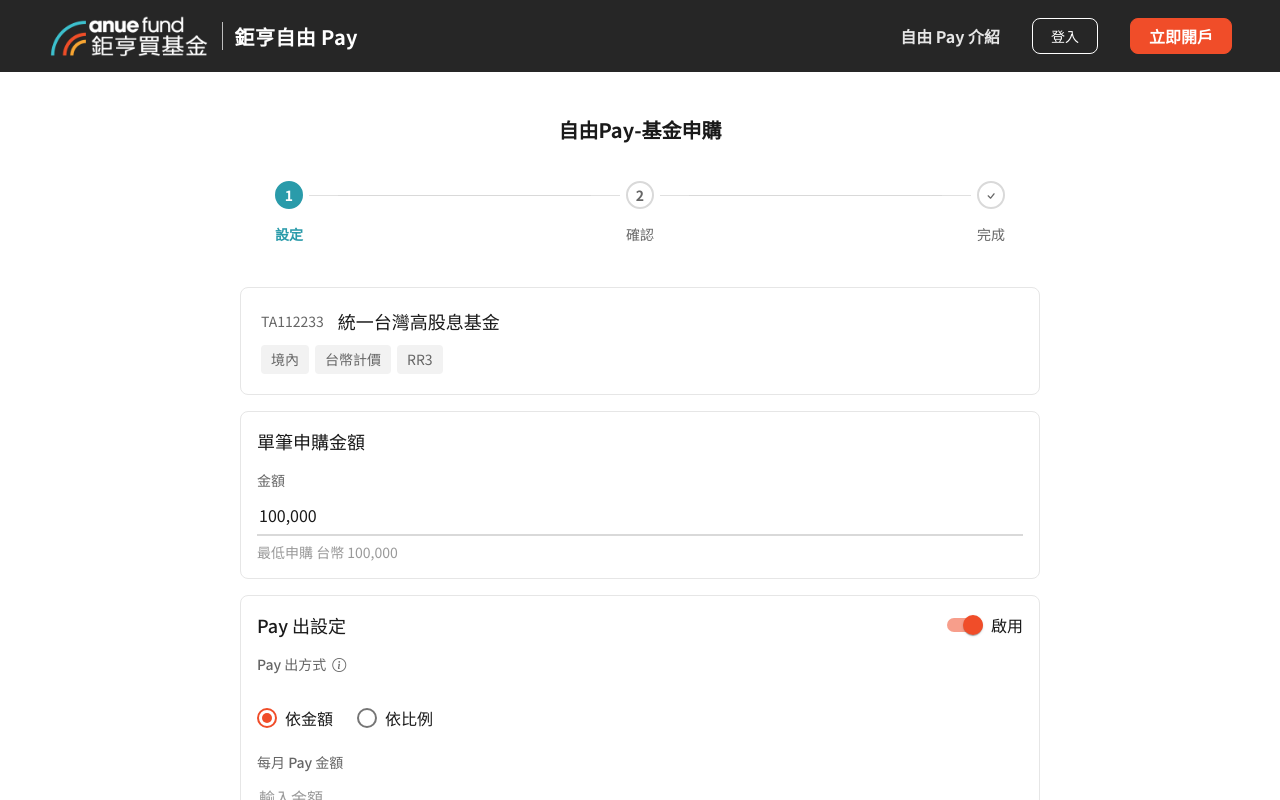
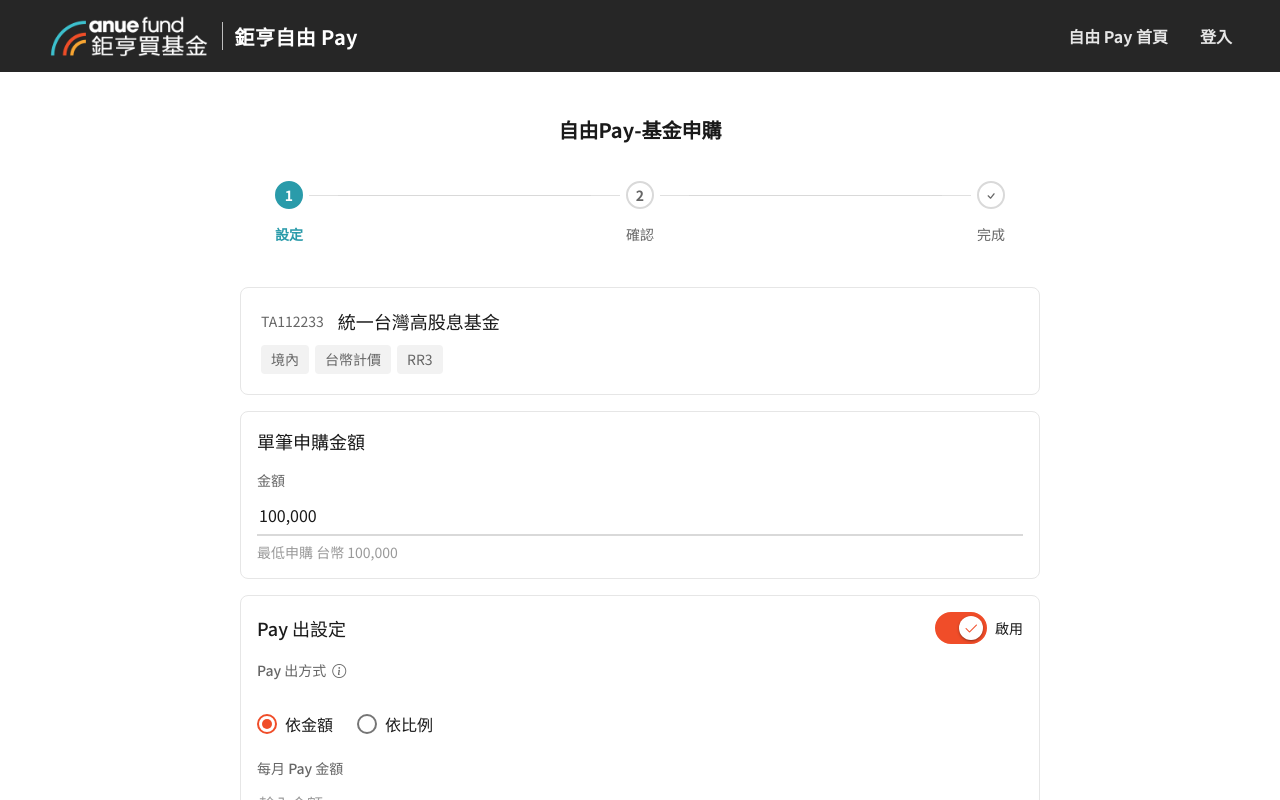
Before and after one commit to amy15912002-ship-it/FreePay, an Angular app in the folder products/FreePay/projects/5.0/angular-demo/: page /demo/flow in a window 1280 px wide. Shown: the top 800 px of the page. Built offline with nearby package versions, Linux system fonts and the light colour scheme.

Commit message:
20260701修正版

```diff
--- a/products/FreePay/projects/5.0/angular-demo/src/app/app.component.ts
+++ b/products/FreePay/projects/5.0/angular-demo/src/app/app.component.ts
@@ -34,17 +34,14 @@
       </button>
 
       <nav id="fp-site-nav" class="fp-site-nav" [class.is-open]="isMobileMenuOpen" aria-label="主要導覽">
-        <a routerLink="/demo/freepay-intro" routerLinkActive="is-active" (click)="closeMobileMenu()">自由 Pay 介紹</a>
+        <a routerLink="/demo/freepay-intro" routerLinkActive="is-active" (click)="closeMobileMenu()">自由 Pay 首頁</a>
+        <a *ngIf="isLoggedIn" class="fp-site-nav-action" routerLink="/demo/search" (click)="closeMobileMenu()">立即申購</a>
         <a *ngIf="isLoggedIn" routerLink="/demo/overview" routerLinkActive="is-active" (click)="closeMobileMenu()">帳戶總覽</a>
         <button
-          class="fp-site-login"
-          [class.fp-site-login--outline]="!isLoggedIn"
-          [class.fp-site-login--text]="isLoggedIn"
+          class="fp-site-login fp-site-login--text"
           type="button"
           (click)="toggleLoginState()"
         >{{ isLoggedIn ? '登出' : '登入' }}</button>
-        <a *ngIf="!isLoggedIn" class="fp-site-nav-action" href="https://www.anuefund.com/FundSpec/OpenAcct/" (click)="closeMobileMenu()">立即開戶</a>
-        <a *ngIf="isLoggedIn" class="fp-site-nav-action" routerLink="/demo/search" (click)="closeMobileMenu()">立即申購</a>
       </nav>
     </header>
     <main class="fp-site-main">
--- a/products/FreePay/projects/5.0/angular-demo/src/app/app.module.ts
+++ b/products/FreePay/projects/5.0/angular-demo/src/app/app.module.ts
@@ -11,7 +11,6 @@
 import { MatInputModule } from '@angular/material/input';
 import { MatMenuModule } from '@angular/material/menu';
 import { MatRadioModule } from '@angular/material/radio';
-import { MatSlideToggleModule } from '@angular/material/slide-toggle';
 import { MatStepperModule } from '@angular/material/stepper';
 import { MatTabsModule } from '@angular/material/tabs';
 
@@ -51,7 +50,6 @@
     MatMenuModule,
     MatNativeDateModule,
     MatRadioModule,
-    MatSlideToggleModule,
     MatStepperModule,
     MatTabsModule
   ],
--- a/products/FreePay/projects/5.0/angular-demo/src/app/demo-shell/demo-shell.component.html
+++ b/products/FreePay/projects/5.0/angular-demo/src/app/demo-shell/demo-shell.component.html
@@ -255,13 +255,12 @@
       <section class="block" id="pay-settings-block" *ngIf="!isAddOnMode">
         <div class="block-header">
           <h2 class="block-title">Pay 出設定</h2>
-          <mat-slide-toggle
-            color="primary"
-            [checked]="payActive"
-            (change)="togglePayActive($event.checked)"
-          >
-            {{ payActive ? '啟用' : '停用' }}
-          </mat-slide-toggle>
+          <button type="button" role="switch" class="ds-switch"
+            [class.is-on]="payActive" [attr.aria-checked]="payActive"
+            (click)="togglePayActive(!payActive)">
+            <span class="ds-switch__track"><span class="ds-switch__thumb"><i class="bi bi-dash-lg ds-switch__icon ds-switch__icon--off" aria-hidden="true"></i><i class="bi bi-check2 ds-switch__icon ds-switch__icon--on" aria-hidden="true"></i></span></span>
+            <span class="ds-switch__label">{{ payActive ? '啟用' : '停用' }}</span>
+          </button>
         </div>
 
         <div class="pay-paused-box" *ngIf="!payActive">
@@ -407,14 +406,13 @@
           <div>
             <h2 class="block-title">觸發門檻</h2>
           </div>
-          <mat-slide-toggle
-            color="primary"
-            [checked]="thresholdEnabled"
+          <button type="button" role="switch" class="ds-switch"
+            [class.is-on]="thresholdEnabled" [attr.aria-checked]="thresholdEnabled"
             [disabled]="!payActive"
-            (change)="toggleThreshold($event.checked)"
-          >
-            {{ thresholdEnabled ? '啟用' : '停用' }}
-          </mat-slide-toggle>
+            (click)="toggleThreshold(!thresholdEnabled)">
+            <span class="ds-switch__track"><span class="ds-switch__thumb"><i class="bi bi-dash-lg ds-switch__icon ds-switch__icon--off" aria-hidden="true"></i><i class="bi bi-check2 ds-switch__icon ds-switch__icon--on" aria-hidden="true"></i></span></span>
+            <span class="ds-switch__label">{{ thresholdEnabled ? '啟用' : '停用' }}</span>
+          </button>
         </div>
 
         <div class="pay-paused-box" *ngIf="!thresholdEnabled">
@@ -662,10 +660,10 @@
           <p><strong>一、 本服務之內容</strong></p>
           <p>1. 本服務係由本公司提供基金定期贖回及相關設定服務，非基金配息。您可依本公司提供之設定方式，選擇每月 Pay 金額或年化 Pay 比例，系統將依基金最近可取得之淨值及參考匯率估算贖回單位數與約當金額；實際贖回單位數、成交淨值、匯率及入帳金額仍以基金公司、交易平台及集保結算所回覆資料為準。</p>
           <p>2. 本服務支援依交易幣別設定與執行。同一基金不同交易幣別視為不同契約，各契約之投入成本、約當市值、Pay 設定、觸發門檻及贖回狀態均分別計算，不跨幣別合併。外幣交易可能受匯率變動影響，實際損益與入帳金額仍以交易確認資料為準。</p>
-          <p>3. 每月 Pay 金額或年化 Pay 比例不得超過本公司設定之年化提領率上限。依金額設定時，系統將以月 Pay 金額 × 12 ÷ 投入成本估算年化提領率；依比例設定時，系統將依您所選比例估算每月 Pay 金額。上述試算僅供交易前參考，實際執行結果可能因淨值、匯率、可用庫存或基金公司作業而不同。</p>
-          <p>4. 本服務可選擇設定觸發門檻。市值守護為約當市值低於投入成本指定比例時暫停 Pay 出，待市值回升至門檻後恢復；增值啟動為約當市值超過投入成本指定比例的月份開始 Pay 出。市值守護與增值啟動互斥，不可同時設定；若未設定觸發門檻，系統將依原 Pay 設定執行。觸發門檻係依 Pay 出基準日前一日最新可取得之市值資料判斷，並可能因淨值、匯率或資料時點不同而與實際成交結果有差異。</p>
-          <p>5. 您可依本服務提供之方式申請全部贖回、部分贖回或指定批次贖回。部分贖回可輸入贖回金額或贖回單位數，由系統依先進先出原則估算消耗批次；指定批次贖回由您勾選可贖回批次，勾選之批次將以該批次全部剩餘單位數申請贖回。短線交易資訊僅供提醒，不代表本公司保證交易必定成功或不產生相關費用。</p>
-          <p>6. 部分贖回或指定批次贖回後，契約投入成本將依剩餘單位數及已 Pay 單位數重新計算，並可能影響後續年化提領率及觸發門檻基準。若本次贖回後年化提領率超過建議上限，系統將顯示提醒；該提醒不代表交易失敗，亦不會自動調整您的 Pay 設定。若後續庫存不足以支應原設定 Pay 金額，最後一次 Pay 將以剩餘可用單位數全部 Pay 出。</p>
+          <p>3. 依金額設定時，系統將以月 Pay 金額 × 12 ÷ 投入成本估算年化提領率；依比例設定時，系統將依您所選比例估算每月 Pay 金額。上述試算僅供交易前參考，實際執行結果可能因淨值、匯率、可用庫存或基金公司作業而不同。</p>
+          <p>4. 本服務可選擇設定觸發門檻。市值守護為約當市值低於投入成本指定比例時暫停 Pay 出，待市值回升至門檻後恢復；增值啟動為約當市值超過投入成本指定比例的月份開始 Pay 出，若市值跌回門檻以下則暫停。市值守護與增值啟動互斥，不可同時設定；若未設定觸發門檻，系統將依原 Pay 設定執行。觸發門檻係依 Pay 出基準日前一日最新可取得之市值資料判斷，並可能因淨值、匯率或資料時點不同而與實際成交結果有差異。</p>
+          <p>5. 您可依本服務提供之方式申請全部贖回、部分贖回或指定批次贖回。部分贖回可輸入贖回金額或贖回單位數，由系統依先進先出原則計算。</p>
+          <p>6. 部分贖回或指定贖回後，契約投入成本將依剩餘單位數及已 Pay 單位數重新計算，並可能影響後續年化提領率及觸發門檻基準。若本次贖回後年化提領率超過建議上限，系統不會自動調整您的 Pay 設定。若後續庫存不足以支應原設定 Pay 金額，最後一次 Pay 將以剩餘可用單位數全部 Pay 出。</p>
           <p>7. 首次申購、加碼申購於營業日 13:00 前下單，視為當日申請；13:00 以後下單，則視為次一營業日申請。Pay 設定異動、贖回申請或其他變更設定於營業日 14:00 前送出，視為當日申請；14:00 以後送出，則視為次一營業日申請。贖回款項入帳日依各基金公司及集保結算所作業規則而定。</p>
           <p><strong>二、 免責聲明</strong></p>
           <p>1. 您瞭解本公司不保證本服務絕不發生中斷及錯誤等情況，您應確認並擔保係由您本人進行本服務相關功能之操作。所有您於本服務上執行之操作均由系統即時接收，並依相關指令即時或批次進行處理。</p>
--- a/products/FreePay/projects/5.0/angular-demo/src/app/demo-shell/demo-shell.component.scss
+++ b/products/FreePay/projects/5.0/angular-demo/src/app/demo-shell/demo-shell.component.scss
@@ -594,16 +594,16 @@
   height: 36px;
   border-color: var(--color-border-strong);
   background: var(--color-bg-base);
-  color: var(--color-text-secondary);
+  color: var(--color-neutral-800);
   font-size: 14px;
   font-weight: 500;
 }
 
+// 高對比原則（長輩友善）：預設已深字 #333333，hover/focus 只收緊邊框
 .threshold-option:hover,
 .threshold-option:focus-visible {
   border-color: var(--color-neutral-300);
   background: var(--color-bg-base);
-  color: var(--color-neutral-800);
   outline: none;
 }
 
--- a/products/FreePay/projects/5.0/angular-demo/src/styles.scss
+++ b/products/FreePay/projects/5.0/angular-demo/src/styles.scss
@@ -127,7 +127,6 @@
 @include mat.input-theme($freepay-theme);
 @include mat.menu-theme($freepay-theme);
 @include mat.radio-theme($freepay-theme);
-@include mat.slide-toggle-theme($freepay-theme);
 @include mat.stepper-theme($freepay-theme);
 @include mat.tabs-theme($freepay-theme);
 
@@ -266,7 +265,7 @@
   border-radius: inherit;
 }
 
-/* SM 尺寸（§3.2）：區塊標題列等密集場景，其餘繼承 base */
+/* SM 尺寸（§3.1）：區塊標題列等密集場景，其餘繼承 base */
 .ds-action-button--sm.mat-button-base {
   height: 36px;
   padding: 0 20px;
@@ -304,12 +303,12 @@
 .ds-action-button.mat-stroked-button:not(.mat-primary) {
   border-width: 1px;
   border-color: var(--color-border-strong);
-  color: var(--color-neutral-600);
+  color: var(--color-neutral-800);
 }
 
+/* 高對比原則（長輩友善）：預設已深字 #333333，hover 只收緊邊框 */
 .ds-action-button.mat-stroked-button:not(.mat-primary):hover {
   border-color: var(--color-neutral-300);
-  color: var(--color-neutral-800);
 }
 
 .ds-action-button.mat-stroked-button:not(.mat-primary):active {
@@ -337,12 +336,12 @@
   color: var(--color-neutral-250);
 }
 
-/* §3.2 Text 變體（內容區/淺底）：純文字動作，無框、hover 加深至主要文字色。
+/* §3.1 Text 變體（內容區/淺底）：純文字動作，無框、hover 加深至主要文字色。
    共用類，各頁文字按鈕（清除等）掛此類，不再各自重寫。 */
 .ds-text-button {
   background: transparent;
   border: none;
-  color: var(--color-text-secondary);
+  color: var(--color-neutral-800);
   font-size: 14px;
   cursor: pointer;
 }
@@ -363,7 +362,7 @@
   padding: 0;
   border: 0;
   background: transparent;
-  color: var(--color-text-secondary);
+  color: var(--color-neutral-800);
   font-size: 16px;
   line-height: 1;
   cursor: pointer;
@@ -704,54 +703,35 @@
   }
 }
 
-// 頁首 CTA：沿用 §3.2 變體與 token（nav=Filled、login outline=Outline·白、登出=Text 深底版），
-// 尺寸取自尺度 SM 36／字重 500；圓角 8px 為頁首脈絡（內容區用 999px 膠囊）。
+// Header action links are text-style navigation items, not CTA buttons.
 .fp-site-nav-action {
   display: inline-flex;
   align-items: center;
-  justify-content: center;
-  min-height: 36px;
-  padding: 0 18px;
-  border: 1px solid var(--color-brand-primary-400);
-  border-radius: 8px;
-  background: var(--color-brand-primary-400);
-  color: var(--color-neutral-0) !important;
-  font-size: 14px;
-  font-weight: 500;
+  color: var(--color-neutral-150) !important;
+  font-size: 16px;
+  font-weight: 700;
+  text-decoration: none;
+  white-space: nowrap;
 }
 
 .fp-site-nav-action:hover,
 .fp-site-nav-action:focus-visible {
-  background: var(--color-brand-primary-600);
-  border-color: var(--color-brand-primary-600);
+  color: var(--color-neutral-0) !important;
 }
 
 .fp-site-login {
-  min-height: 36px;
-  padding: 0 18px;
+  min-height: auto;
+  padding: 0;
   border: 0;
-  border-radius: 8px;
   background: transparent;
   color: var(--color-neutral-150);
   font-family: var(--font-primary);
-  font-size: 14px;
-  font-weight: 500;
+  font-size: 16px;
+  font-weight: 700;
   white-space: nowrap;
   cursor: pointer;
 }
 
-.fp-site-login--outline {
-  border: 1px solid var(--color-neutral-0);
-  color: var(--color-neutral-0);
-
-  &:hover,
-  &:focus-visible {
-    background: color-mix(in srgb, var(--color-neutral-0) 10%, transparent);
-    color: var(--color-neutral-0);
-  }
-}
-
-// 登出是「文字連結」非按鈕，字級回到 nav 連結那一級（16/700），不吃 base 的按鈕尺寸
 .fp-site-login--text {
   padding: 0;
   background: transparent;
@@ -867,20 +847,21 @@
 
   .fp-site-nav-action,
   .fp-site-login {
-    min-height: 36px;
-    margin-top: 12px;
-    padding: 0 12px;
+    margin-top: 0;
     font-size: 14px;
   }
 
   .fp-site-nav-action {
-    color: var(--color-neutral-0) !important;
+    padding: 12px 0;
+    border-bottom: 1px solid color-mix(in srgb, var(--color-neutral-0) 8%, transparent);
+    color: var(--color-neutral-150) !important;
   }
 
   .fp-site-login--text {
     min-height: auto;
-    padding: 8px 0 0;
+    padding: 12px 0;
     border: 0;
+    text-align: left;
   }
 
   .fp-site-main {
@@ -999,6 +980,121 @@
   .ds-content-tab { overflow-x: auto; }
 }
 
+// ── Switch（開關）─────────────────────────────────────
+// 原生 <button role="switch">，結構與樣式照 v20 slide-toggle（MDC switch），只換平台顏色；零 Material 依賴、升級無負擔。
+// 用途：即時啟用／停用某功能（Pay 出、觸發門檻）；切換即生效、非表單送出型才用 switch。
+.ds-switch {
+  display: inline-flex;
+  align-items: center;
+  gap: 8px;
+  padding: 0;
+  border: 0;
+  background: transparent;
+  cursor: pointer;
+  font: inherit;
+  -webkit-tap-highlight-color: transparent;
+}
+
+.ds-switch__track {
+  position: relative;
+  flex: 0 0 auto;
+  box-sizing: border-box;
+  width: 52px;
+  height: 32px;
+  border-radius: 16px;
+  background: var(--color-neutral-100);
+  border: 2px solid var(--color-neutral-300);
+  transition: background .2s cubic-bezier(.4, 0, .2, 1), border-color .2s cubic-bezier(.4, 0, .2, 1);
+}
+
+// thumb（handle）：照 v20 預設（顯示 icon 版），兩態皆 24px；translateY(-50%) 置中、translateX 平移、不縮放
+.ds-switch__thumb {
+  position: absolute;
+  top: 50%;
+  left: 0;
+  width: 24px;
+  height: 24px;
+  border-radius: 50%;
+  background: var(--color-neutral-500);
+  box-shadow: 0 1px 3px rgba(0, 0, 0, .3), 0 1px 1px rgba(0, 0, 0, .14);
+  transform: translate(2px, -50%);
+  transition: transform .2s cubic-bezier(.4, 0, .2, 1),
+              background .2s cubic-bezier(.4, 0, .2, 1);
+}
+
+// state layer：hover／focus 時 thumb 周圍淡圓（照 M3）
+.ds-switch__thumb::before {
+  content: '';
+  position: absolute;
+  top: 50%;
+  left: 50%;
+  width: 40px;
+  height: 40px;
+  border-radius: 50%;
+  background: var(--color-neutral-500);
+  opacity: 0;
+  transform: translate(-50%, -50%);
+  transition: opacity .15s ease, background .2s ease;
+  pointer-events: none;
+}
+
+// thumb 內 icon：off（未選·淺色橫線）／on（選中·橙勾）疊放同位，以 opacity 切換
+.ds-switch__icon {
+  position: absolute;
+  top: 50%;
+  left: 50%;
+  z-index: 1;
+  transform: translate(-50%, -50%);
+  line-height: 1;
+  transition: opacity .1s ease;
+}
+
+.ds-switch__icon--off {
+  font-size: 16px;
+  color: var(--color-neutral-0);
+  opacity: 1;
+}
+
+.ds-switch__icon--on {
+  font-size: 16px;
+  color: var(--color-action-primary);
+  opacity: 0;
+}
+
+// 選中
+.ds-switch.is-on .ds-switch__track {
+  background: var(--color-action-primary);
+  border-color: var(--color-action-primary);
+}
+
+.ds-switch.is-on .ds-switch__thumb {
+  background: var(--color-neutral-0);
+  transform: translate(22px, -50%);
+}
+
+.ds-switch.is-on .ds-switch__thumb::before {
+  background: var(--color-action-primary);
+}
+
+.ds-switch.is-on .ds-switch__icon--off { opacity: 0; }
+.ds-switch.is-on .ds-switch__icon--on { opacity: 1; }
+
+// hover／focus state layer（focus 即「焦點可見」替代樣式，見 §3 章首）
+.ds-switch:hover:not(:disabled) .ds-switch__thumb::before { opacity: .08; }
+.ds-switch:focus-visible { outline: none; }
+.ds-switch:focus-visible .ds-switch__thumb::before { opacity: .12; }
+
+.ds-switch:disabled {
+  cursor: not-allowed;
+  opacity: .5;
+}
+
+.ds-switch__label {
+  font-size: 14px;
+  font-weight: 500;
+  color: var(--color-text-primary);
+}
+
 // mat-button-toggle-group colour tokens (design system override)
 // .mode-toggle        — colours only; width is determined by context
 // .mode-toggle-fill   — adds full-width stretch (for form settings blocks)
@@ -1068,18 +1164,18 @@
   border: 1px solid var(--color-neutral-200);
   border-radius: 999px;
   background: var(--color-neutral-0);
-  color: var(--color-neutral-600);
+  color: var(--color-neutral-800);
   font-family: var(--font-primary);
   font-size: 14px;
   line-height: 1;
   white-space: nowrap;
   cursor: pointer;
-  transition: border-color .12s, color .12s, background .12s;
+  transition: border-color .12s, background .12s;
 }
 
+// 高對比原則（長輩友善）：預設已深字 #333333，hover 只收緊邊框
 .filter-chips .chip:hover {
   border-color: var(--color-neutral-300);
-  color: var(--color-neutral-800);
 }
 
 .filter-chips .chip.is-selected {
@@ -1114,15 +1210,15 @@
   border: 1px solid var(--color-neutral-200);
   border-radius: 50%;
   background: var(--color-neutral-0);
-  color: var(--color-text-secondary);
+  color: var(--color-neutral-800);
   font-size: 16px;
   cursor: pointer;
-  transition: border-color .12s, background .12s, color .12s;
+  transition: border-color .12s, background .12s;
 }
 
+/* 高對比原則：預設已深字 #333333，hover 只收緊邊框 */
 .circle-btn:hover {
   border-color: var(--color-neutral-300);
-  color: var(--color-neutral-800);
 }
 
 .circle-btn--sell {
```
Also changed, not shown: products/FreePay/projects/5.0/angular-demo/src/app/account-overview/account-overview.component.html (+24 -6 lines), products/FreePay/projects/5.0/angular-demo/src/app/account-overview/account-overview.component.scss (+41 -2 lines), products/FreePay/projects/5.0/angular-demo/src/app/account-overview/account-overview.component.ts (+10 -0 lines).
